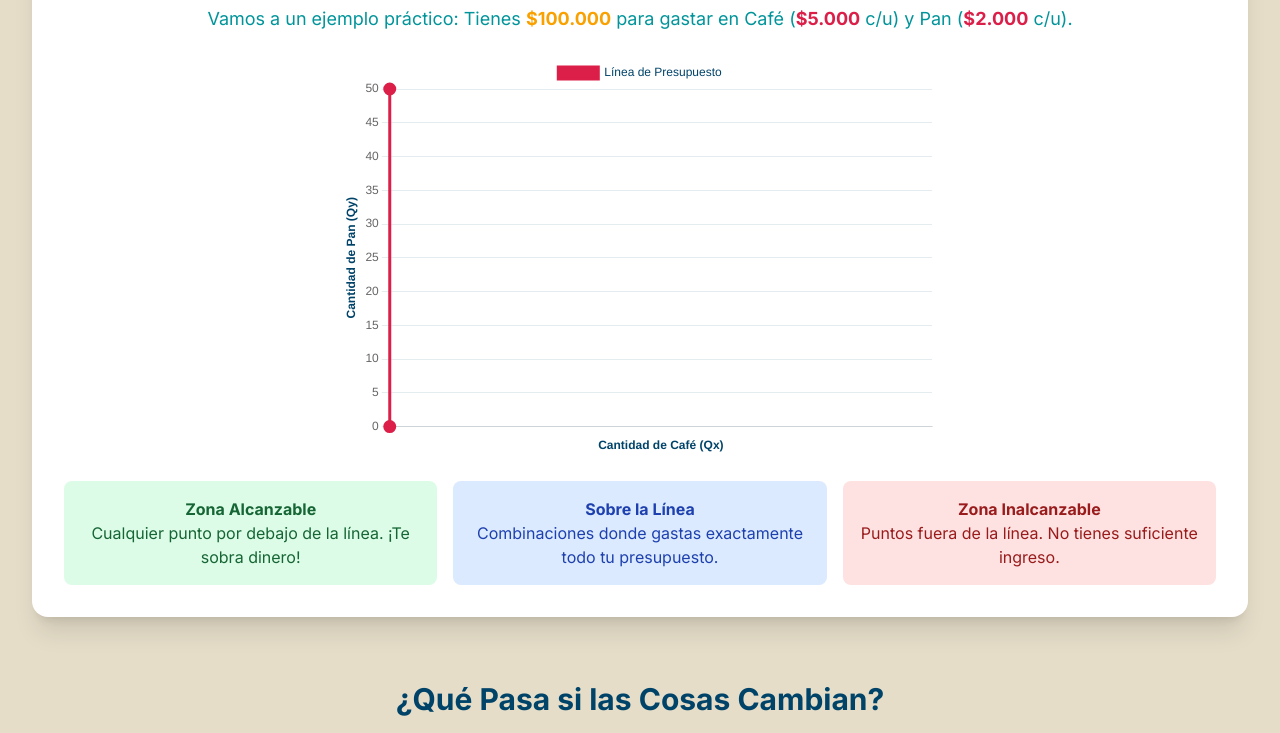
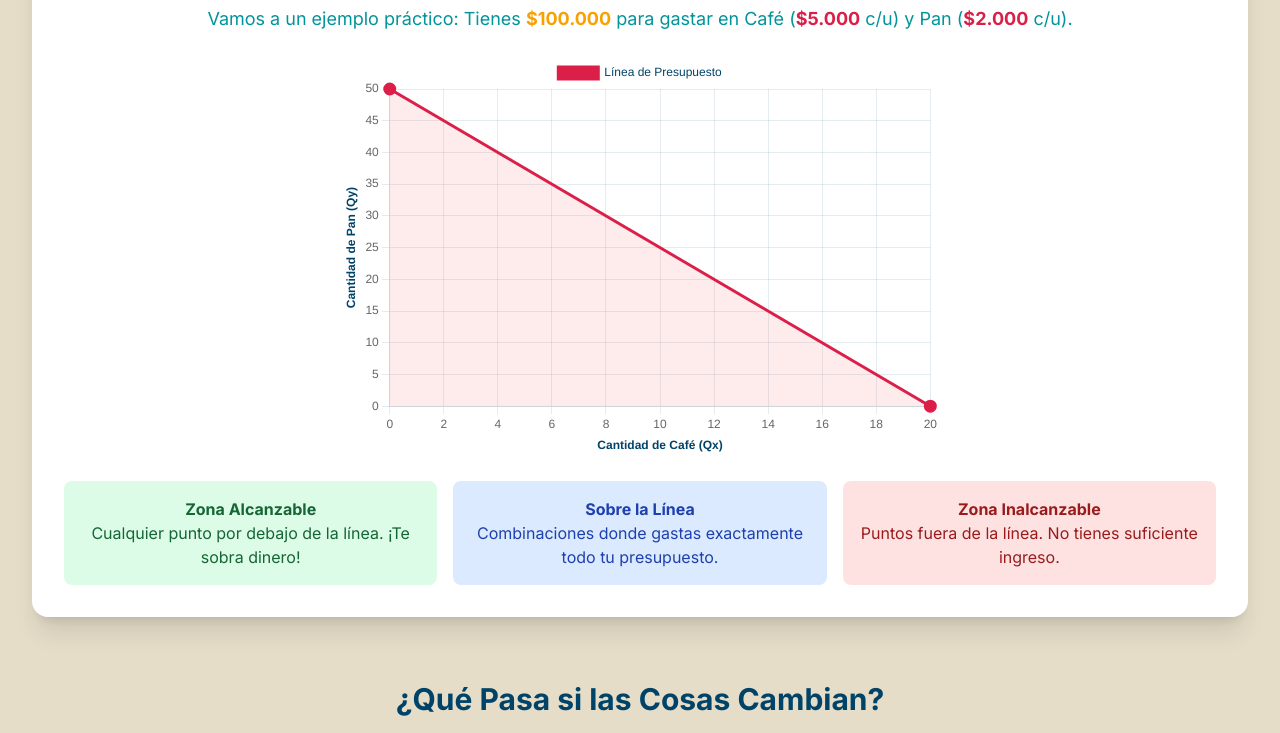
Before and after one commit to Rayo-Dev10/info-Lp, a plain HTML site: page index.html in a window 1280 px wide. Shown: the part 587-1320 px from the top of the page. Drawn offline with nearby package versions, Linux system fonts and the light colour scheme.

Commit message:
Update index.html

```diff
--- a/index.html
+++ b/index.html
@@ -158,7 +158,9 @@
                 scales: {
                     x: {
                         title: { display: true, text: 'Cantidad de Café (Qx)', color: palette.darkBlue, font: { weight: 'bold' } },
-                        grid: { color: 'rgba(0, 67, 105, 0.1)' }
+                        grid: { color: 'rgba(0, 67, 105, 0.1)' },
+                        type: 'linear',
+                        position: 'bottom'
                     },
                     y: {
                         title: { display: true, text: 'Cantidad de Pan (Qy)', color: palette.darkBlue, font: { weight: 'bold' } },
@@ -180,7 +182,7 @@
 
             const budgetLineCtx = document.getElementById('budgetLineChart').getContext('2d');
             new Chart(budgetLineCtx, {
-                type: 'line',
+                type: 'scatter',
                 data: {
                     datasets: [{
                         label: 'Línea de Presupuesto',
@@ -190,6 +192,7 @@
                         borderWidth: 3,
                         pointRadius: 5,
                         pointBackgroundColor: palette.redPink,
+                        showLine: true,
                         fill: {
                             target: 'origin',
                             above: palette.lightRed,
@@ -203,7 +206,7 @@
 
             const incomeChangeCtx = document.getElementById('incomeChangeChart').getContext('2d');
             new Chart(incomeChangeCtx, {
-                type: 'line',
+                type: 'scatter',
                 data: {
                     datasets: [
                         {
@@ -212,6 +215,7 @@
                             borderColor: palette.yellowOrange,
                             borderWidth: 2,
                             borderDash: [5, 5],
+                            showLine: true,
                             tension: 0,
                             pointRadius: 0
                         },
@@ -220,6 +224,7 @@
                             data: [{x: 20, y: 0}, {x: 0, y: 50}],
                             borderColor: palette.redPink,
                             borderWidth: 3,
+                            showLine: true,
                             tension: 0,
                             pointRadius: 0
                         },
@@ -229,6 +234,7 @@
                             borderColor: palette.teal,
                             borderWidth: 2,
                             borderDash: [5, 5],
+                            showLine: true,
                             tension: 0,
                             pointRadius: 0
                         }
@@ -239,7 +245,7 @@
 
             const priceChangeCtx = document.getElementById('priceChangeChart').getContext('2d');
             new Chart(priceChangeCtx, {
-                type: 'line',
+                type: 'scatter',
                 data: {
                     datasets: [
                         {
@@ -247,6 +253,7 @@
                             data: [{x: 20, y: 0}, {x: 0, y: 50}],
                             borderColor: palette.redPink,
                             borderWidth: 3,
+                            showLine: true,
                             tension: 0,
                             pointRadius: 0
                         },
@@ -256,6 +263,7 @@
                             borderColor: palette.teal,
                             borderWidth: 2,
                             borderDash: [5, 5],
+                            showLine: true,
                             tension: 0,
                             pointRadius: 0
                         }
```
